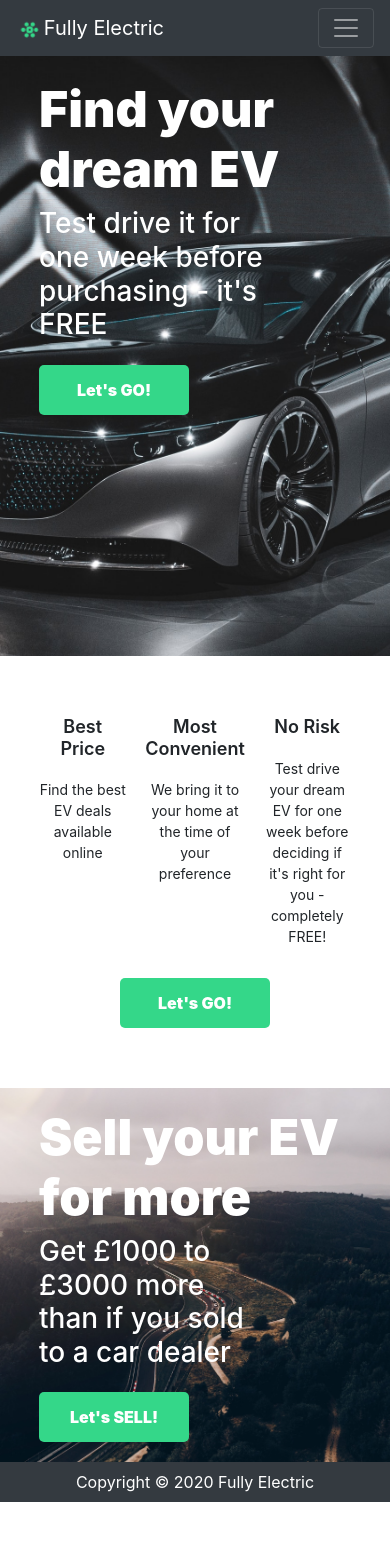
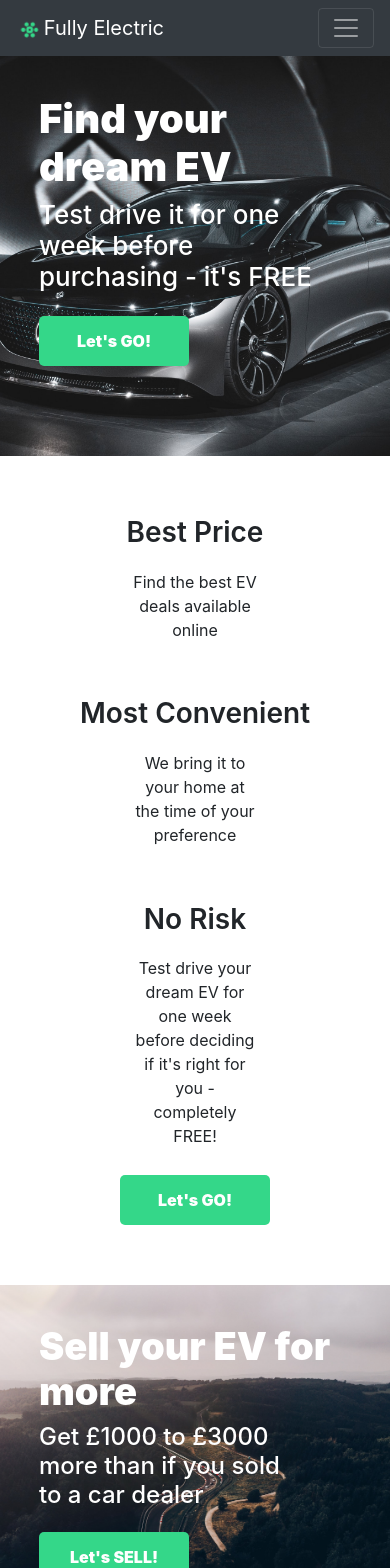
Before and after one commit to goncalog/fully-electric, a React (Create React App) app in the folder fully-electric-frontend/: page / in a window 390 px wide. Shown: the top 1568 px of the page. Before the commit the page ends 1502 px from the top, so only its background shows below. Built offline with nearby package versions, Linux system fonts and the light colour scheme.

Commit message:
Add responsive layout below 800px to Home React component

```diff
--- a/fully-electric-frontend/src/css/Home.css
+++ b/fully-electric-frontend/src/css/Home.css
@@ -118,3 +118,49 @@
         padding-right: 27%;
     }
 }
+
+/* Responsive layout - when the screen is less than 800px wide (tablet portrait) */
+@media screen and (max-width: 800px) {
+    .headline-container {
+        height: 400px;
+        padding: 10% 10% 0 10%;
+    }
+
+    .main-headline {
+        font-size: 40px;
+    }
+
+    .secondary-headline {
+        font-size: 26px;
+        padding-right: 10%;
+    }
+
+    .benefits {
+        grid-template-columns: 1fr;
+        column-gap: 0;
+        row-gap: 7%;
+        padding-bottom: 90px;
+    }
+
+    .benefit-title {
+        font-size: 28px;
+    }
+
+    .benefit-text {
+        padding: 0 30%;
+        font-size: 16px;
+    }
+
+    .seller-container {
+        padding: 10% 10%;
+    }
+
+    .seller-container .main-headline {
+        font-size: 38px;
+    }
+
+    .seller-container .secondary-headline {
+        padding-right: 20%;
+        font-size: 24px;
+    }
+}
```
